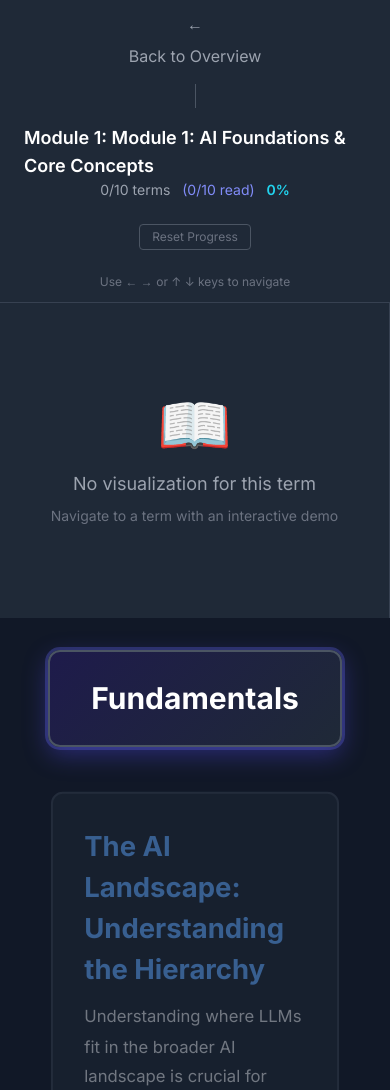
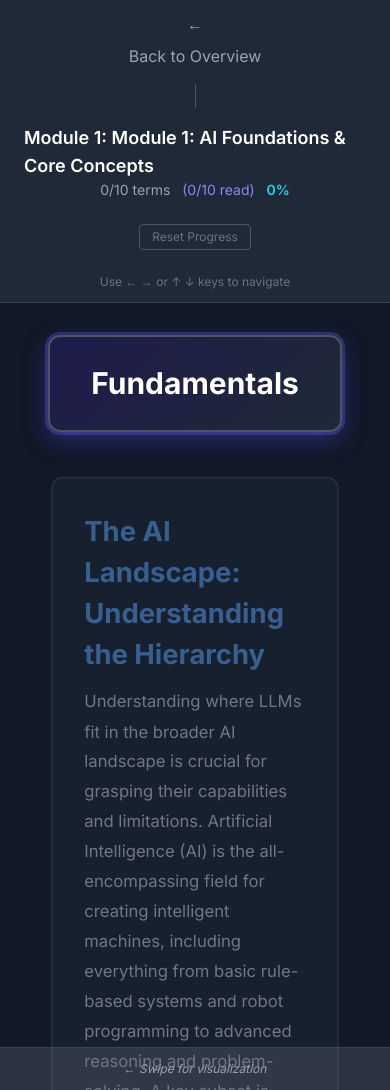
Before and after one commit to vidarsveen/ai-course, a plain HTML site: page chapter.html in a window 390 px wide. Drawn offline with nearby package versions, Linux system fonts and the light colour scheme.

Commit message:
Add mobile swipe gestures and update course branding
- Change course title to 'LLM Terminology & Learning to Code with AI'
- Update header and messaging to focus on LLM concepts and practical coding
- Implement mobile swipe gesture for visualizations (left to reveal, right to close)
- Add subtle swipe indicator showing when visualization is available
- Reset swipe state when navigating between terms
- Keep desktop split-screen layout unchanged
- Smooth slide animations using CSS transforms

```diff
--- a/assets/css/chapter.css
+++ b/assets/css/chapter.css
@@ -170,3 +170,78 @@ body {
         height: 60vh;
     }
 }
+
+/* ===== MOBILE SWIPE LAYOUT (<768px) ===== */
+
+@media (max-width: 768px) {
+    .flex {
+        flex-direction: column;
+        position: relative;
+    }
+
+    #viz-panel {
+        position: fixed;
+        top: 57px;
+        left: 0;
+        width: 100%;
+        height: calc(100vh - 57px);
+        z-index: 10;
+        transform: translateX(100%);
+        transition: transform 0.3s ease;
+        border-right: none;
+    }
+
+    #viz-panel.mobile-swipe-active {
+        transform: translateX(0%);
+    }
+
+    #terms-panel {
+        width: 100%;
+        height: auto;
+        min-height: calc(100vh - 57px);
+        position: relative;
+        z-index: 5;
+        transition: transform 0.3s ease;
+        transform: translateX(0%);
+    }
+
+    #terms-panel.mobile-swipe-hidden {
+        transform: translateX(-100%);
+    }
+
+    /* Swipe indicator */
+    .mobile-swipe-indicator {
+        position: sticky;
+        bottom: 0;
+        width: 100%;
+        padding: 12px;
+        background: rgba(107, 114, 128, 0.3);
+        border-top: 1px solid rgba(75, 85, 99, 0.5);
+        text-align: center;
+        font-size: 12px;
+        color: #9ca3af;
+        font-style: italic;
+        user-select: none;
+        pointer-events: none;
+    }
+
+    /* Hide visualization indicator on desktop/tablet */
+    .mobile-swipe-indicator {
+        display: block;
+    }
+}
+
+@media (min-width: 769px) {
+    /* Hide swipe indicator on desktop */
+    .mobile-swipe-indicator {
+        display: none;
+    }
+
+    #viz-panel {
+        transform: translateX(0) !important;
+    }
+
+    #terms-panel {
+        transform: translateX(0) !important;
+    }
+}
--- a/assets/js/chapter.js
+++ b/assets/js/chapter.js
@@ -4,6 +4,11 @@ let allTerms = [];  // Flattened list of all terms
 let currentTermIndex = 0;
 let chapterNum = 1;
 let focusTimer = null;  // Timer for 10-second focus requirement
+
+// ===== MOBILE SWIPE STATE =====
+let touchStartX = 0;
+let touchEndX = 0;
+let isMobileSwipeActive = false;  // Track if visualization is currently swiped in
 
 // ===== DOM ELEMENTS =====
 const termsContainer = document.getElementById('terms-container');
@@ -131,6 +136,10 @@ function activateTerm(index) {
 
     currentTermIndex = index;
 
+    // Reset mobile swipe state when navigating to new term
+    isMobileSwipeActive = false;
+    hideMobileVisualization();
+
     // Clear any existing focus timer
     if (focusTimer) {
         clearTimeout(focusTimer);
@@ -242,6 +251,16 @@ function setupEventListeners() {
             }
         });
     }
+
+    // Mobile swipe handlers (only on mobile)
+    if (window.innerWidth < 768) {
+        const mainFlexContainer = document.querySelector('.flex[style*="h-\\[calc"]') || document.querySelector('.flex');
+
+        if (mainFlexContainer) {
+            mainFlexContainer.addEventListener('touchstart', handleTouchStart, false);
+            mainFlexContainer.addEventListener('touchend', handleTouchEnd, false);
+        }
+    }
 }
 
 // ===== VISUALIZATION =====
@@ -255,6 +274,80 @@ function showPlaceholder() {
     vizFrame.classList.add('hidden');
     vizPlaceholder.classList.remove('hidden');
     vizFrame.src = '';
+}
+
+// ===== MOBILE SWIPE HANDLERS =====
+function handleTouchStart(e) {
+    touchStartX = e.changedTouches[0].screenX;
+}
+
+function handleTouchEnd(e) {
+    touchEndX = e.changedTouches[0].screenX;
+    handleSwipe();
+}
+
+function handleSwipe() {
+    const swipeThreshold = 50;  // Minimum swipe distance
+    const difference = touchStartX - touchEndX;
+    const currentTerm = allTerms[currentTermIndex];
+
+    // Only handle swipe if current term has visualization
+    if (!currentTerm || currentTerm.type === 'section' || !currentTerm.hasViz) {
+        return;
+    }
+
+    // Swipe left (show visualization)
+    if (difference > swipeThreshold && !isMobileSwipeActive) {
+        isMobileSwipeActive = true;
+        showMobileVisualization();
+    }
+    // Swipe right (hide visualization)
+    else if (difference < -swipeThreshold && isMobileSwipeActive) {
+        isMobileSwipeActive = false;
+        hideMobileVisualization();
+    }
+}
+
+function showMobileVisualization() {
+    const vizPanel = document.getElementById('viz-panel');
+    const termsPanel = document.getElementById('terms-panel');
+
+    if (vizPanel && termsPanel) {
+        vizPanel.classList.add('mobile-swipe-active');
+        termsPanel.classList.add('mobile-swipe-hidden');
+        updateSwipeIndicator(true);
+    }
+}
+
+function hideMobileVisualization() {
+    const vizPanel = document.getElementById('viz-panel');
+    const termsPanel = document.getElementById('terms-panel');
+
+    if (vizPanel && termsPanel) {
+        vizPanel.classList.remove('mobile-swipe-active');
+        termsPanel.classList.remove('mobile-swipe-hidden');
+        updateSwipeIndicator(false);
+    }
+}
+
+function updateSwipeIndicator(isVizShowing) {
+    let indicator = document.getElementById('swipe-indicator');
+
+    if (!indicator) {
+        indicator = document.createElement('div');
+        indicator.id = 'swipe-indicator';
+        indicator.className = 'mobile-swipe-indicator';
+        const termsPanel = document.getElementById('terms-panel');
+        if (termsPanel) {
+            termsPanel.appendChild(indicator);
+        }
+    }
+
+    if (isVizShowing) {
+        indicator.textContent = '← Swipe back to content';
+    } else {
+        indicator.textContent = '← Swipe for visualization';
+    }
 }
 
 // ===== PROGRESS TRACKING WITH MASTERY =====
```
Also changed, not shown: index.html (+3 -3 lines), 1 other file.
